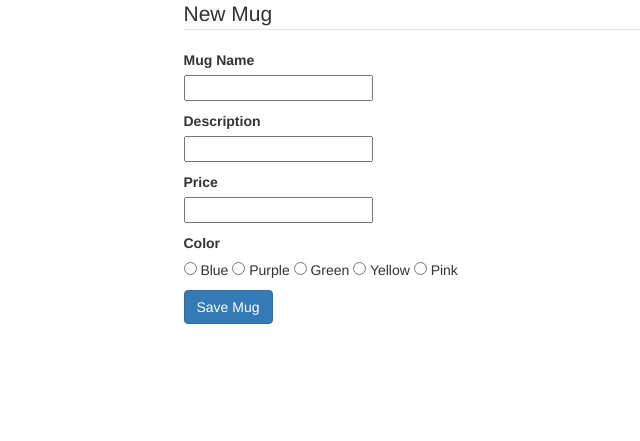
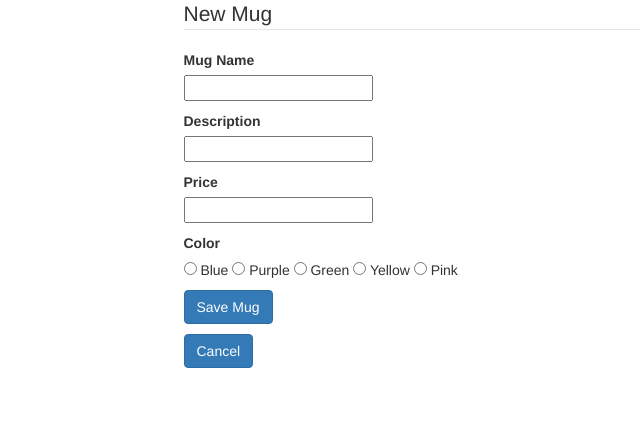
Before and after one commit to MondaleFelix/mondeezys_mugs, a Flask app: page /mugs/new in a window 1280 px wide. Shown: the part 73-514 px from the top of the page, without its empty margins (179-819 px from the left). Run offline with Flask 2, Linux system fonts and the light colour scheme; some libraries are stand-ins or nearby versions.

```diff
--- a/templates/mugs_edit.html
+++ b/templates/mugs_edit.html
@@ -15,7 +15,7 @@
 
 <div class="row">
 	<div class='col-sm-6 col-sm-offset-3'>
-		<a href="/mugs/{{mug._id}}"><button class="btn btn-primary"> Cancel</button></a>
+		<a href="/mugs/{{mug._id}}"><button class="btn btn-danger"> Cancel</button></a>
 	</div>
 </div>
 {% endblock %}
--- a/templates/mugs_new.html
+++ b/templates/mugs_new.html
@@ -8,4 +8,10 @@
 		</form>
 	</div>
 </div>
+
+<div class="row">
+	<div class='col-sm-6 col-sm-offset-3'>
+		<a href="/"><button class="btn btn-primary"> Cancel</button></a>
+	</div>
+</div>
 {% endblock %}
```
Also changed, not shown: requirements.txt (+32 -0 lines), 1 other file.
